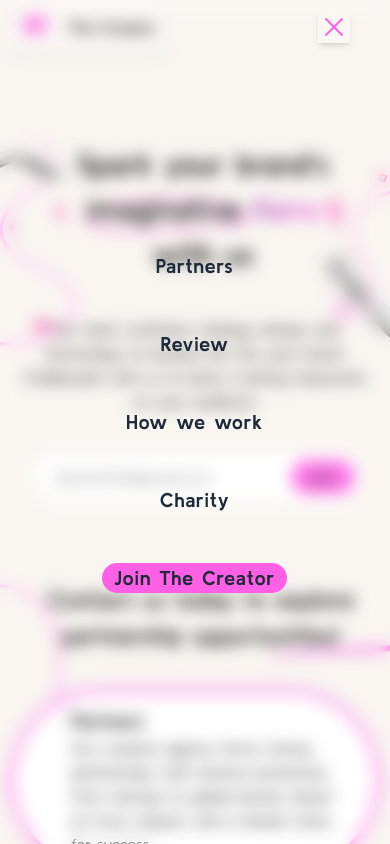
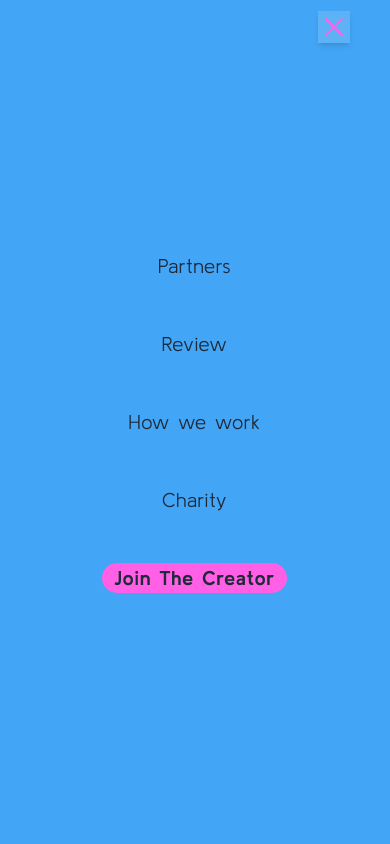
Before and after one commit to heritage644/node-finance-app, a Next.js app: page / in a window 390 px wide. Both pictures are taken after a click on the button 334 px from the left and 27 px from the top of the page. Shown: the top 844 px of the page. Built offline with nearby package versions, Linux system fonts and the light colour scheme.

Commit message:
another commit

```diff
--- a/app/globals.css
+++ b/app/globals.css
@@ -12,10 +12,12 @@
 }
 
 body {
+
   background: #F8F5F0;
   color: var(--foreground);
   font-family: Arial, Helvetica, sans-serif;
   color: black;
+  overflow-x: hidden;
 }
 @theme {
   --color-pink:#FF60E6;
--- a/app/page.tsx
+++ b/app/page.tsx
@@ -11,7 +11,7 @@ import Footer from "@/components/footer";
 export default function Home() {
   return (
    <>
- <div className="dark:text-black overflow-x-hidden">
+ <div className="dark:text-black ">
     <Header/>
     <TopSection/>
     <SubTop/>
--- a/components/footer.tsx
+++ b/components/footer.tsx
@@ -39,7 +39,7 @@ e.preventDefault()
 
         </div>
         <div>
-            <img src="/frame" alt="" />
+            <img src="/frame.png" alt="" />
 
         </div>
             </div>
--- a/components/header.tsx
+++ b/components/header.tsx
@@ -33,28 +33,28 @@ return()=>{
 
     "  >
       <section className="ml-2 z-[100]">  <div className="flex px-3 py-3 backdrop-blur-sm  shadow-md bg-translucent sm:bg-transparent sm:shadow-none sm:backdrop-blur-none space-x-2 justify-end items-center font-bold lg:text-[20px] rounded-xl  ">
-           <div className="w-10"> <img src="/logo.svg" alt=".logo" width={30} height={30}/></div>
+           <div className="w-10"> <img src="/logo.png" alt=".logo" width={30} height={30}/></div>
             <h1>The Creator</h1>
         </div>
 </section>
         <div className="sm:hidden pr-10  " >
 
-          <button className="shadow-md bg-translucent backdrop-blur-xl   flex flex-col justify-center items-center w-8 h-8 space-y-1 relative p-2  z-[9999] sm:hidden" onClick={clicker} >
-  <span className={`block w-6 h-0.5 bg-pink dark:bg-white z-100 transition-transform ${isOpen ? 'rotate-45 translate-y-1.5' : ''}`} ></span>
-  <span className={`block w-6 h-0.5 bg-pink dark:bg-white transition-opacity ${isOpen ? 'opacity-0' : ''}`}></span>
-  <span className={`block w-6 h-0.5 bg-pink dark:bg-white transition-transform ${isOpen ? '-rotate-45 -translate-y-1.5' : ''}`}></span>
+          <button className="shadow-md bg-translucent backdrop-blur-xl  flex flex-col justify-center items-center w-8 h-8 space-y-1 relative p-2  z-[9999] sm:hidden" onClick={clicker} >
+  <span className={`block w-6 h-0.5 bg-pink  z-100 transition-transform ${isOpen ? 'rotate-45 translate-y-1.5' : ''}`} ></span>
+  <span className={`block w-6 h-0.5 bg-pink  transition-opacity ${isOpen ? 'opacity-0' : ''}`}></span>
+  <span className={`block w-6 h-0.5 bg-pink  transition-transform ${isOpen ? '-rotate-45 -translate-y-1.5' : ''}`}></span>
 </button>
         </div>
 
 
          {isOpen && (
-  <div className="fixed inset-0 bg-translucent backdrop-blur z-[1000] flex items-center justify-center dark:bg-zinc-900">
+  <div className="fixed inset-0 bg-torqoise z-[1000] flex items-center justify-center ">
     <nav className="text-center  z-[100]   ">
       <div
       className="space-y-12  z-[100] " >
         <Link
          href="/"
-          className="block text-[20px]   font-bold  text-gray-800 hover:text-gray-500 transition-colors duration-300 tracking-wide"
+          className="block text-[20px]   font-light  text-gray-800 hover:text-gray-500 transition-colors duration-300 tracking-wide"
           onClick={() => setIsOpen(false)}
           data-aos="flip-left" data-aos-duration="1200"
         >
@@ -62,7 +62,7 @@ return()=>{
         </Link>
         <Link
          href="/"
-          className="block text-[20px]  font-bold   text-gray-800  tracking-wide"
+          className="block text-[20px]  font-light   text-gray-800  tracking-wide"
           onClick={() => setIsOpen(false)}
           data-aos="flip-left" data-aos-duration="1200"
         >
@@ -70,7 +70,7 @@ return()=>{
         </Link>
          <Link
          href="/"
-          className="block text-[20px]  font-bold   text-gray-800  tracking-wide"
+          className="block text-[20px]  font-light   text-gray-800  tracking-wide"
           onClick={() => setIsOpen(false)}
           data-aos="flip-left" data-aos-duration="1200"
         >
@@ -78,7 +78,7 @@ return()=>{
         </Link>
         <Link
          href="/"
-          className="block text-[20px]  font-bold   text-gray-800  tracking-wide"
+          className="block text-[20px]  font-light   text-gray-800  tracking-wide"
           onClick={() => setIsOpen(false)}
           data-aos="flip-left" data-aos-duration="1200"
         >
```
Also changed, not shown: public/Logo.png (added), public/Logo.svg (deleted).
